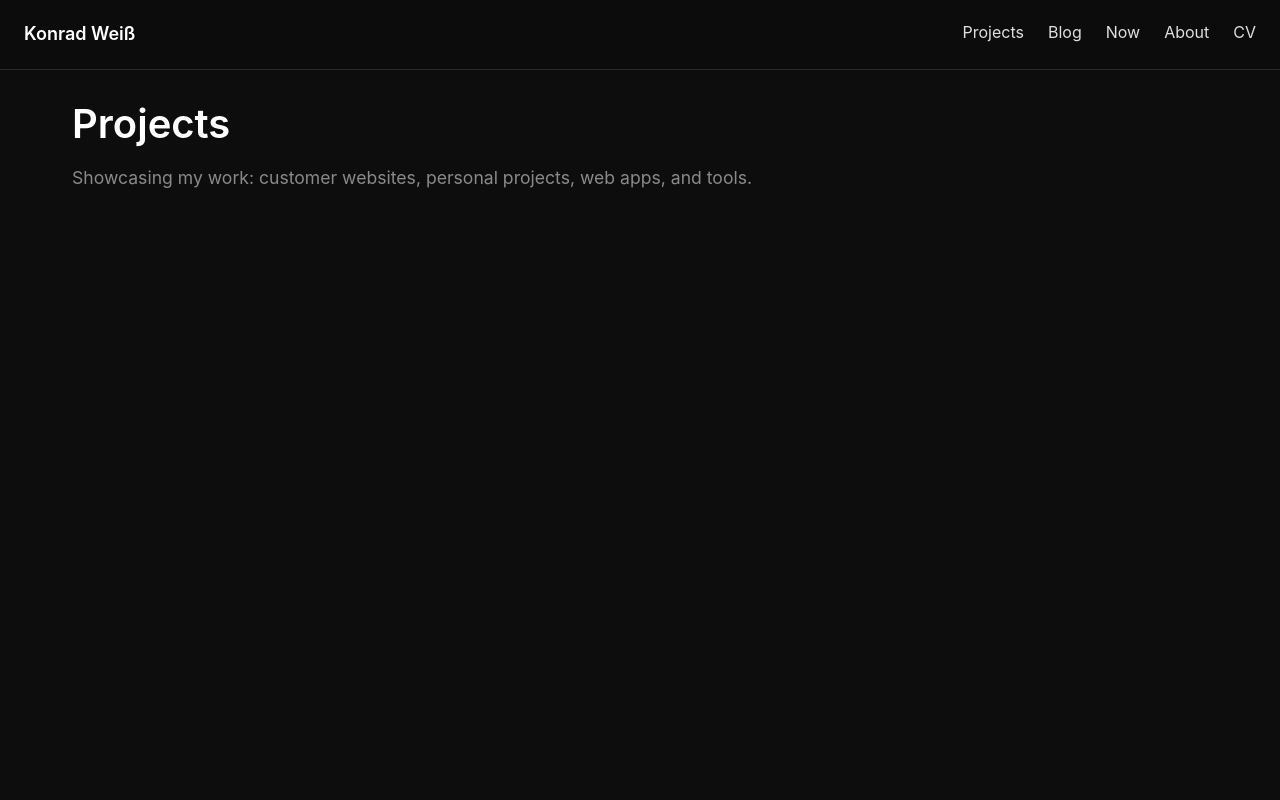
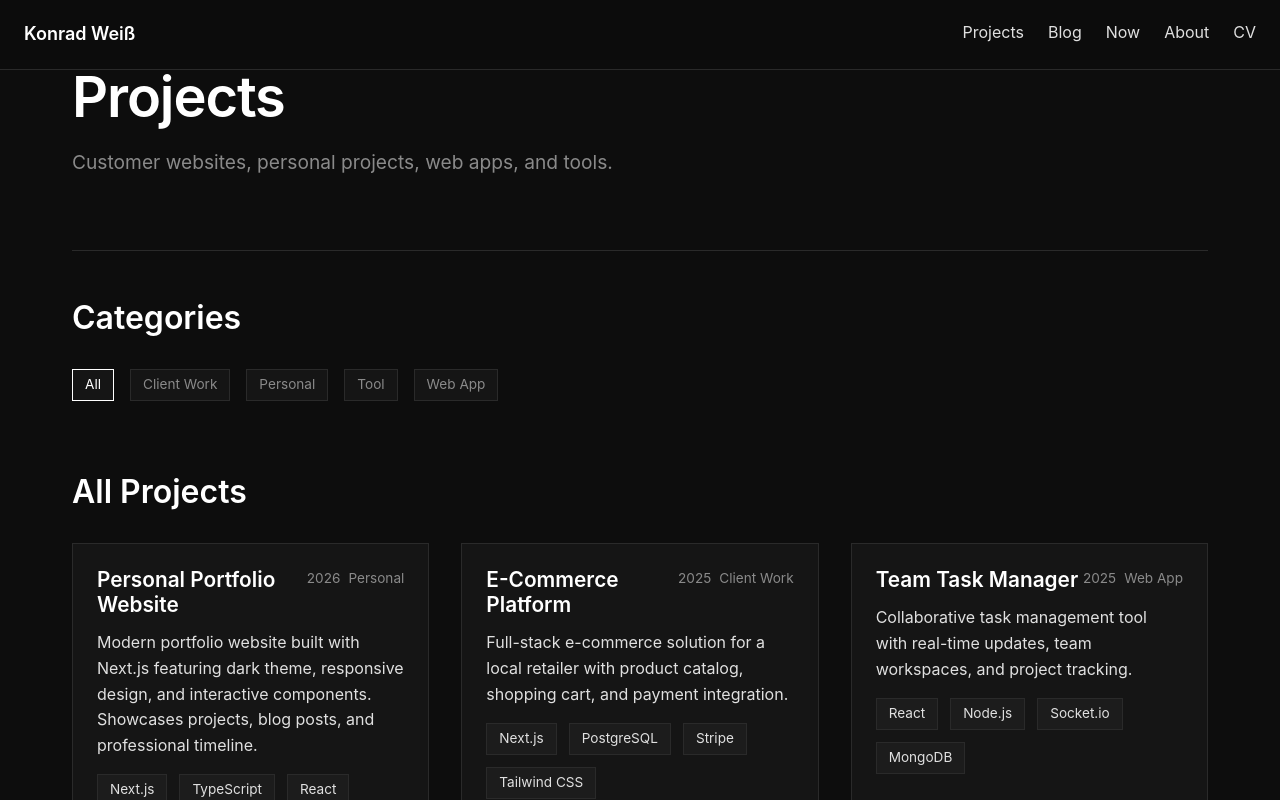
Before and after one commit to konrad2002/konrad2002.de, a Next.js app: page /projects in a window 1280 px wide. Shown: the top 800 px of the page. Built offline with nearby package versions, Linux system fonts and the light colour scheme.

Commit message:
project page

```diff
--- a/src/app/projects/page.tsx
+++ b/src/app/projects/page.tsx
@@ -1,15 +1,63 @@
 import Header from "@/app/header/header";
+import Container from "@/components/Container/Container";
+import Hero from "@/components/Hero/Hero";
+import Section from "@/components/Section/Section";
+import Grid from "@/components/Grid/Grid";
+import ProjectCard from "@/components/ProjectCard/ProjectCard";
+import Badge from "@/components/Badge/Badge";
+import { getAllProjects } from "@/lib/data";
 import styles from "./projects.module.css";
+import Link from "next/link";
 
-export default function ProjectsPage() {
+interface ProjectsPageProps {
+    searchParams: Promise<{ category?: string }>;
+}
+
+export default async function ProjectsPage({ searchParams }: ProjectsPageProps) {
+    const { category } = await searchParams;
+    const projects = getAllProjects();
+
+    const categories = Array.from(new Set(projects.map(p => p.category))).sort();
+    const filteredProjects = category ? projects.filter(p => p.category === category) : projects;
+
     return (
         <>
             <Header />
-            <div className={styles.container}>
-                <h1>Projects</h1>
-                <p>Showcasing my work: customer websites, personal projects, web apps, and tools.</p>
-                {/* Project content will be added here */}
-            </div>
+            <Container size="large">
+                <Hero
+                    title="Projects"
+                    subtitle="Customer websites, personal projects, web apps, and tools."
+                />
+
+                <Section title="Categories">
+                    <div className={styles.filters}>
+                        <Link href="/projects" className={styles.categoryLink}>
+                            <Badge variant={category ? "secondary" : "accent"}>All</Badge>
+                        </Link>
+                        {categories.map(cat => (
+                            <Link key={cat} href={`/projects?category=${encodeURIComponent(cat)}`} className={styles.categoryLink}>
+                                <Badge variant={category === cat ? "accent" : "secondary"}>{cat}</Badge>
+                            </Link>
+                        ))}
+                    </div>
+                </Section>
+
+                <Section title={category ? `Projects in ${category}` : "All Projects"}>
+                    <Grid columns={3} gap="large">
+                        {filteredProjects.map(project => (
+                            <ProjectCard
+                                key={project.id}
+                                title={project.title}
+                                description={project.description}
+                                tags={project.tags}
+                                link={project.link}
+                                year={project.year}
+                                category={project.category}
+                            />
+                        ))}
+                    </Grid>
+                </Section>
+            </Container>
         </>
     );
 }
--- a/src/app/projects/projects.module.css
+++ b/src/app/projects/projects.module.css
@@ -17,3 +17,15 @@
     margin-bottom: 2rem;
     line-height: 1.6;
 }
+
+.filters {
+    display: flex;
+    flex-wrap: wrap;
+    gap: 0.5rem;
+}
+
+.categoryLink {
+    border-bottom: none;
+    text-decoration: none;
+    display: inline-block;
+}
```
